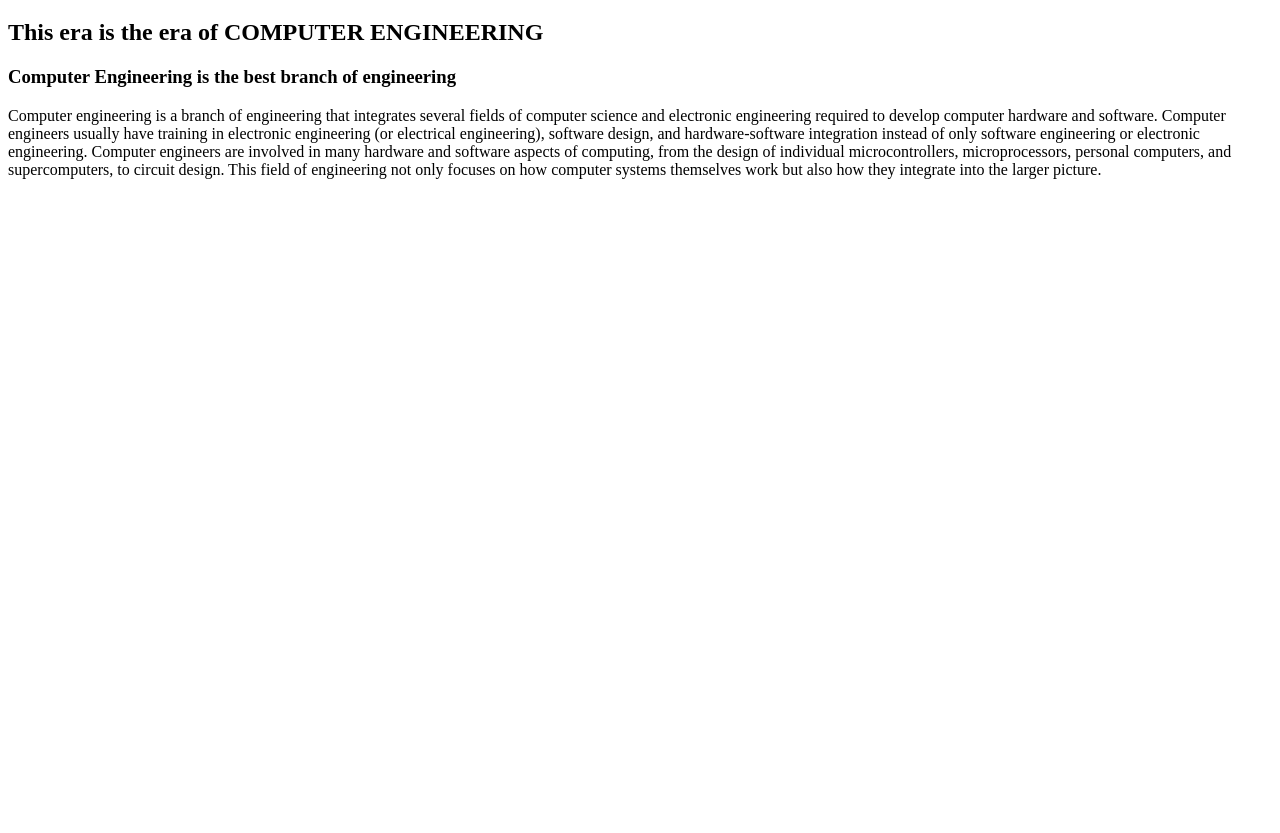
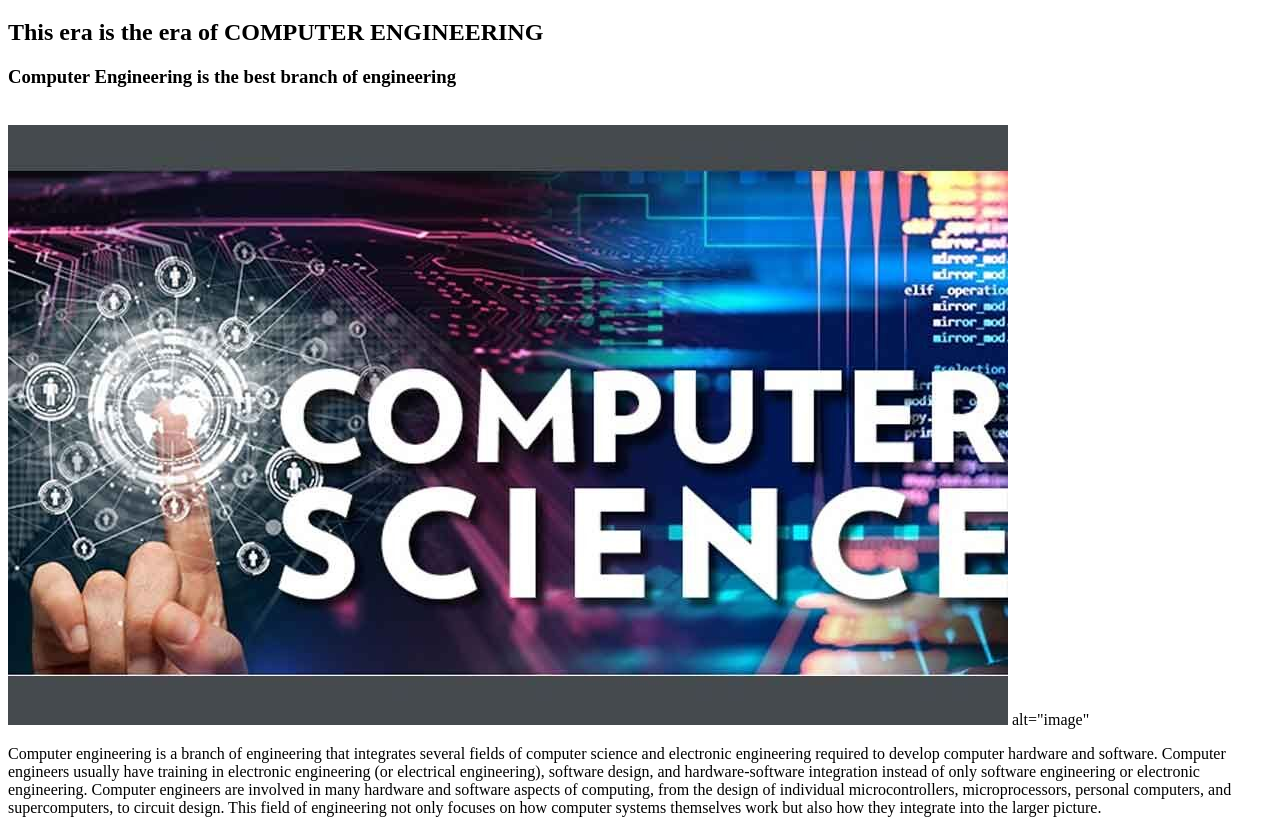
Before and after one commit to RaviTeja799/cse, a plain HTML site: page index.html in a window 1280 px wide. Shown: the part 61-894 px from the top of the page. Before the commit the page ends 800 px from the top, so only its background shows below. Drawn offline with Linux system fonts and the light colour scheme.

Commit message:
added image

```diff
--- a/index.html
+++ b/index.html
@@ -7,6 +7,8 @@
     <h1>Hello, World!</h1>
     <h2>This era is the era of COMPUTER ENGINEERING</h2>
     <h3>Computer Engineering is the best branch of engineering</h3>
+    <br>
+    <img src="1137948-cse.jpg" > alt="image" </a>
 
     <p>Computer engineering is a branch of engineering that integrates several fields of computer science and electronic engineering required to develop computer hardware and software. Computer engineers usually have training in electronic engineering (or electrical engineering), software design, and hardware-software integration instead of only software engineering or electronic engineering. Computer engineers are involved in many hardware and software aspects of computing, from the design of individual microcontrollers, microprocessors, personal computers, and supercomputers, to circuit design. This field of engineering not only focuses on how computer systems themselves work but also how they integrate into the larger picture.</p>
 </body>
```
